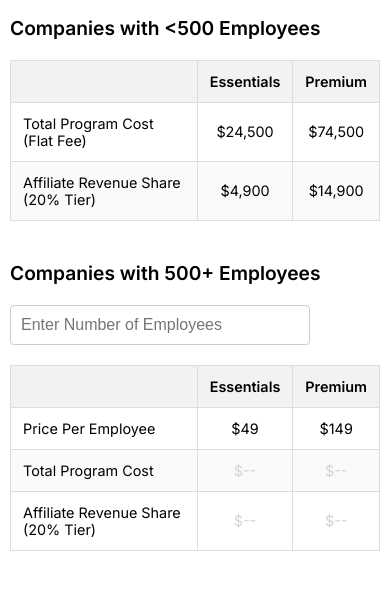
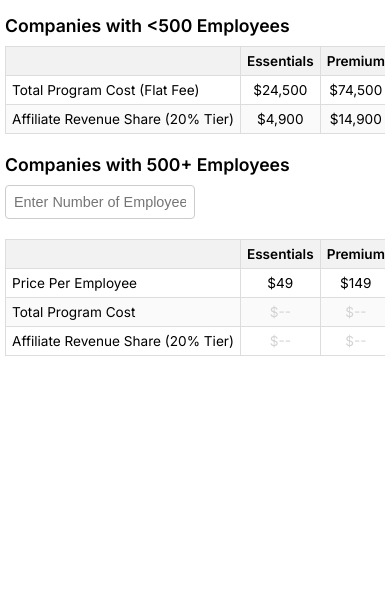
Before and after one commit to dkaiser85/AFFRevenue, a plain HTML site: page index.html in a window 390 px wide. Drawn offline with Linux system fonts and the light colour scheme.

Commit message:
Update index.html

```diff
--- a/index.html
+++ b/index.html
@@ -19,9 +19,7 @@
         }
         /* Removed h1 styles as the h1 is deleted */
 
-        .tables-container {
-            /* Stacked tables; no flex display */
-        }
+
         .table-wrapper {
             width: 100%; /* Full width */
             box-sizing: border-box;
@@ -35,18 +33,20 @@
         .table-container {
             width: 100%;
             overflow-x: auto; /* Allows horizontal scrolling */
+            -webkit-overflow-scrolling: touch; /* Smooth scrolling on iOS */
         }
         table {
             width: 100%;
             border-collapse: collapse;
-            min-width: 300px; /* Ensures table doesn't shrink too much */
+            min-width: 280px; /* Reduced from 300px to fit smaller screens */
         }
         thead tr {
             background-color: #f2f2f2;
         }
         th, td {
             border: 1px solid #ddd;
-            padding: 12px;
+            padding: 8px; /* Reduced padding from 12px */
+            font-size: 14px; /* Base font size for table content */
             white-space: nowrap; /* Prevents text from wrapping */
         }
         th {
@@ -100,24 +100,48 @@
         /* Responsive Design */
         @media (max-width: 600px) {
             body {
-                margin: 10px;
+                margin: 5px; /* Reduced margin */
+            }
+            .table-wrapper {
+                margin-bottom: 20px; /* Reduced spacing between tables */
             }
             .table-wrapper h2 {
-                font-size: 1.2em;
+                font-size: 1.1em;
+                margin-bottom: 10px;
             }
             th, td {
-                font-size: 0.9em;
-                white-space: normal; /* Allows text to wrap */
+                padding: 6px; /* Further reduce padding on mobile */
+                font-size: 0.85em; /* Smaller font size */
             }
             .calculator label {
                 font-size: 1em;
             }
             .calculator input[type="text"] {
-                font-size: 1em;
-                width: 100%; /* Full width on small screens */
+                padding: 8px;
+                font-size: 0.9em;
             }
             .error-message {
+                font-size: 0.75em;
+            }
+        }
+        /* Add new media query for very small screens */
+        @media (max-width: 320px) {
+            body {
+                margin: 2px;
+            }
+            .table-wrapper h2 {
+                font-size: 1em;
+            }
+            th, td {
+                padding: 4px;
+                font-size: 0.8em;
+            }
+            .calculator input[type="text"] {
+                padding: 6px;
                 font-size: 0.85em;
+            }
+            .error-message {
+                font-size: 0.75em;
             }
         }
     </style>
```
